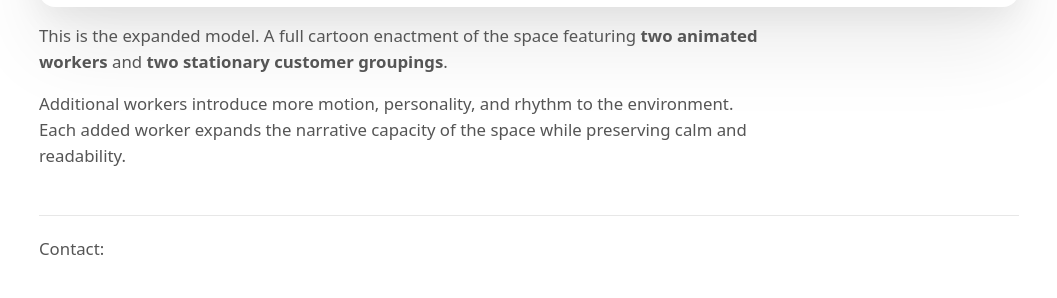
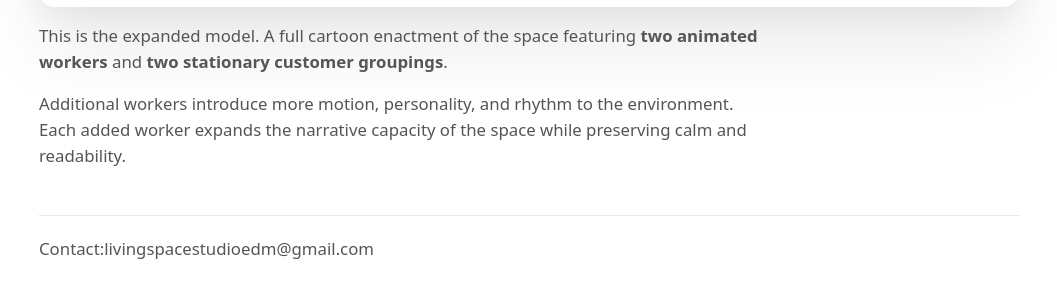
Before and after one commit to LivingSpaceStudio/LivingSpaceStudio.github.io, a plain HTML site: page index.html in a window 1280 px wide. Shown: the part 3039-3337 px from the top of the page, without its empty margins (111-1168 px from the left). Drawn offline with Linux system fonts and the light colour scheme.

Commit message:
Update index.html

```diff
--- a/index.html
+++ b/index.html
@@ -271,7 +271,7 @@
 
             <div class="footer">
                 <p>
-                    Contact:
+                    Contact:livingspacestudioedm@gmail.com
                 </p>
             </div>
         </main>
```
